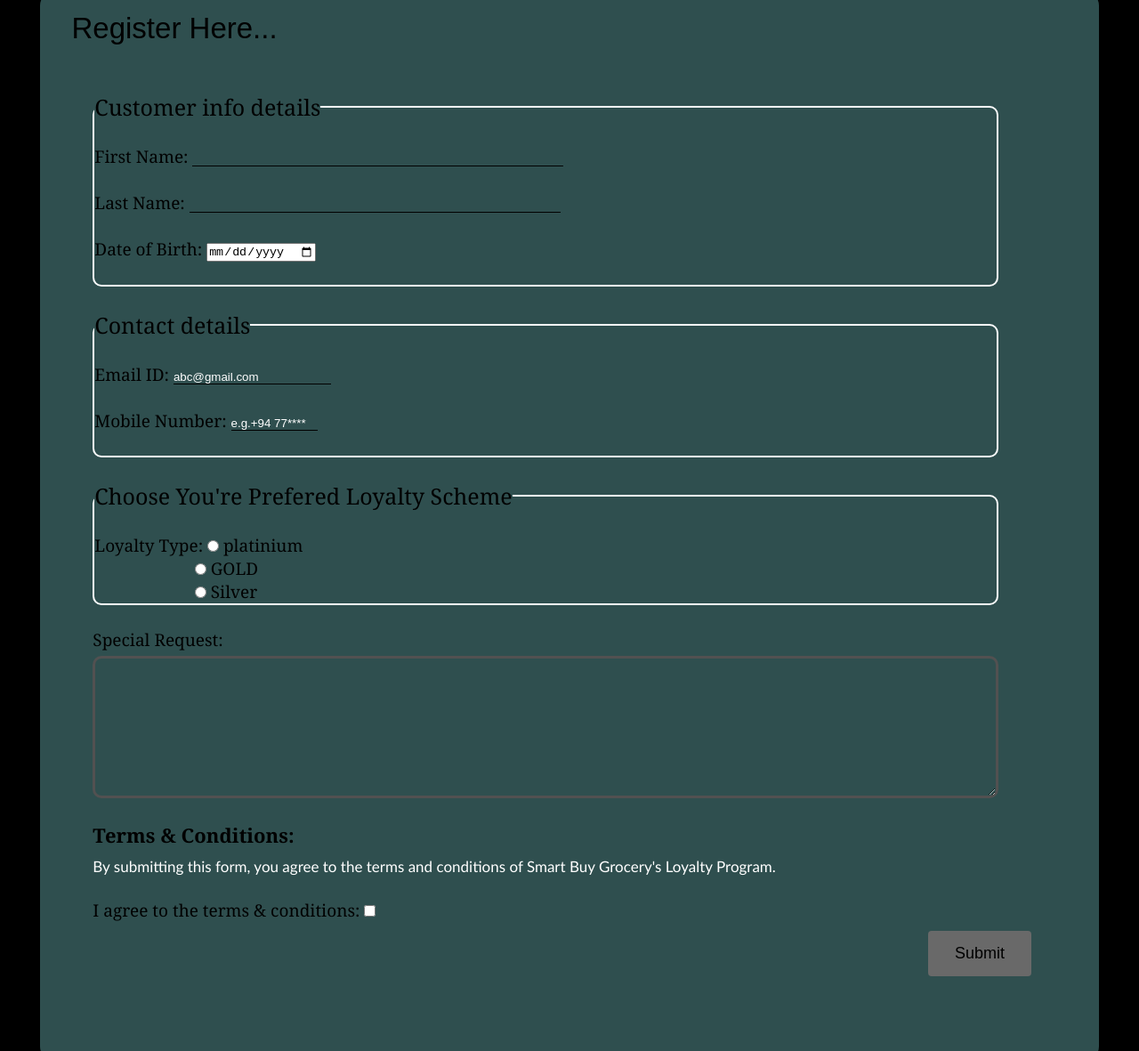
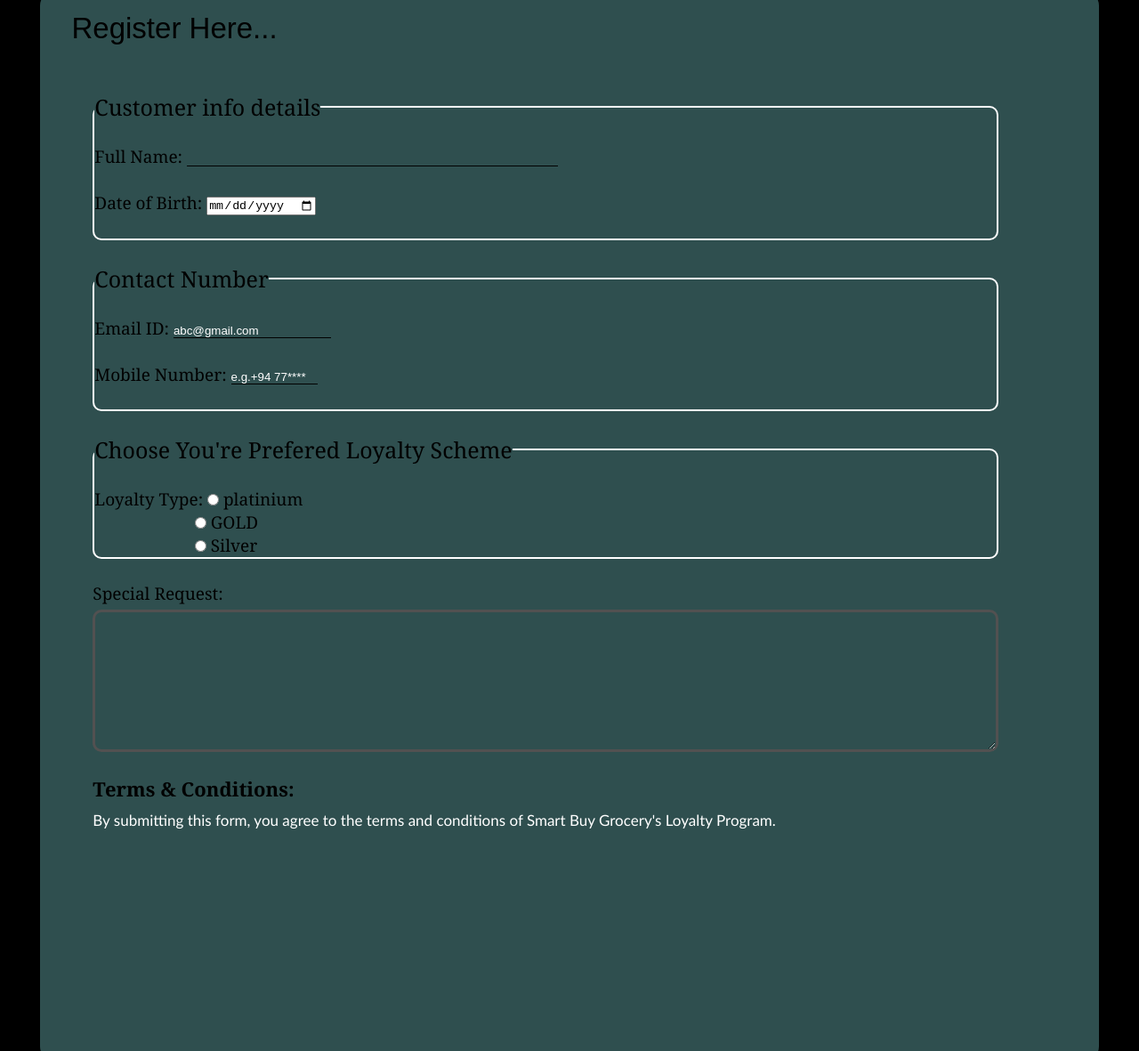
Before and after one commit to saviiiiiiiiiiiiiiiiiiii/WDOS-cb012733, a plain HTML site: page loyalty regi.html in a window 1280 px wide. Shown: the part 688-1869 px from the top of the page at 89% size. Drawn offline with Linux system fonts and the light colour scheme.

Commit message:
Update loyalty regi.html

```diff
--- a/loyalty regi.html
+++ b/loyalty regi.html
@@ -64,9 +64,7 @@
                  <fieldset class="legend">
                    <legend>Customer info details</legend>
                  <br>
-                 First Name: <input type="text" name="fname" size="50" required><br>
-                 <br>
-                 Last Name: <input type="text" name="fname" size="50" required><br>
+                 Full Name: <input type="text" name="fname" size="50" required><br>
                  <br>
                  <label>Date of Birth:</label>
                  <input type="date" required/><br>
@@ -74,7 +72,7 @@
                  </fieldset>
                  <br>
                  <fieldset class="legend">
-                   <legend>Contact details</legend>
+                   <legend>Contact Number</legend>
                 <br>
                <label>Email ID: <input type="text" name="email" placeholder="abc@gmail.com" required></label><br>
                <br>
@@ -94,8 +92,7 @@
                <br>
                <h4 class="h4">Terms & Conditions:</h4>
                <p class="p">By submitting this form, you agree to the terms and conditions of Smart Buy Grocery's Loyalty Program.</p><br>
-               I agree to the terms & conditions:  <input type="checkbox" required><br>
-               <button id="submitButton" type="submit">Submit</button>
+
                </form>
            </div>
          </section>
```
